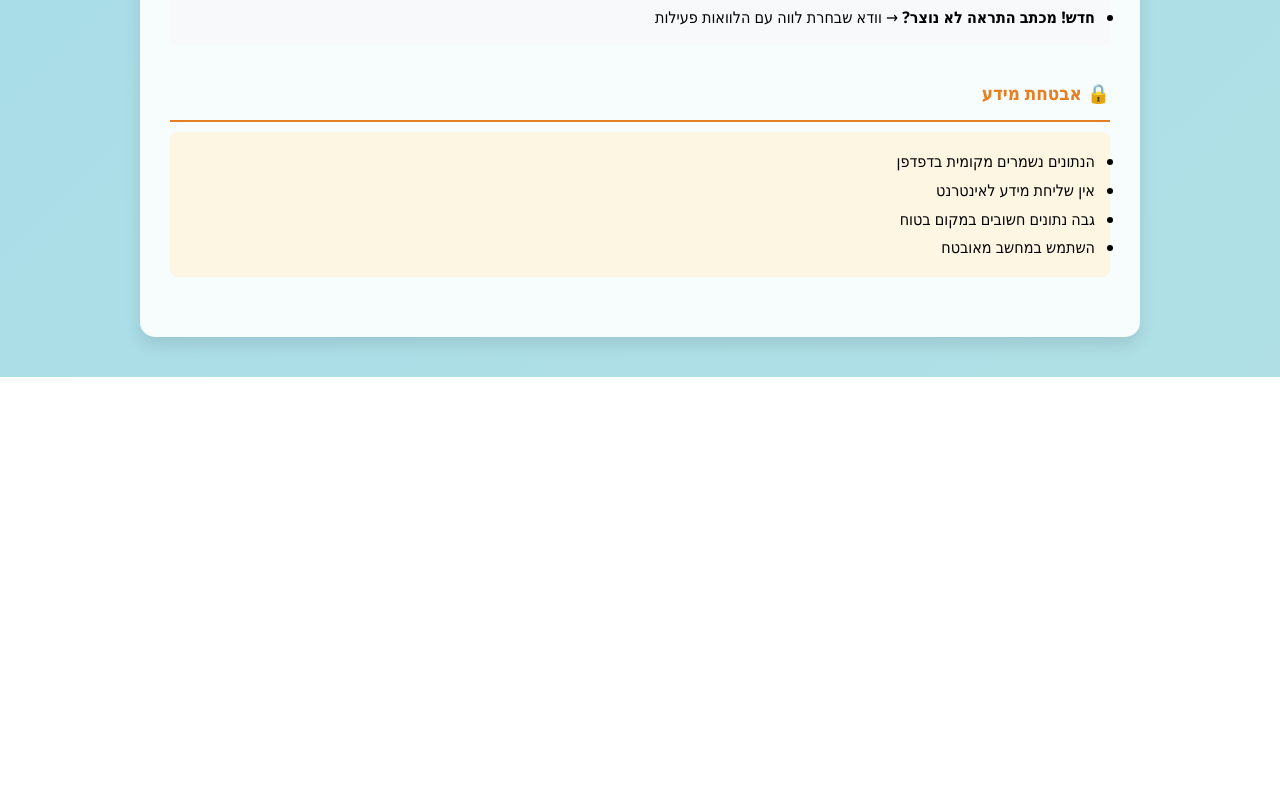
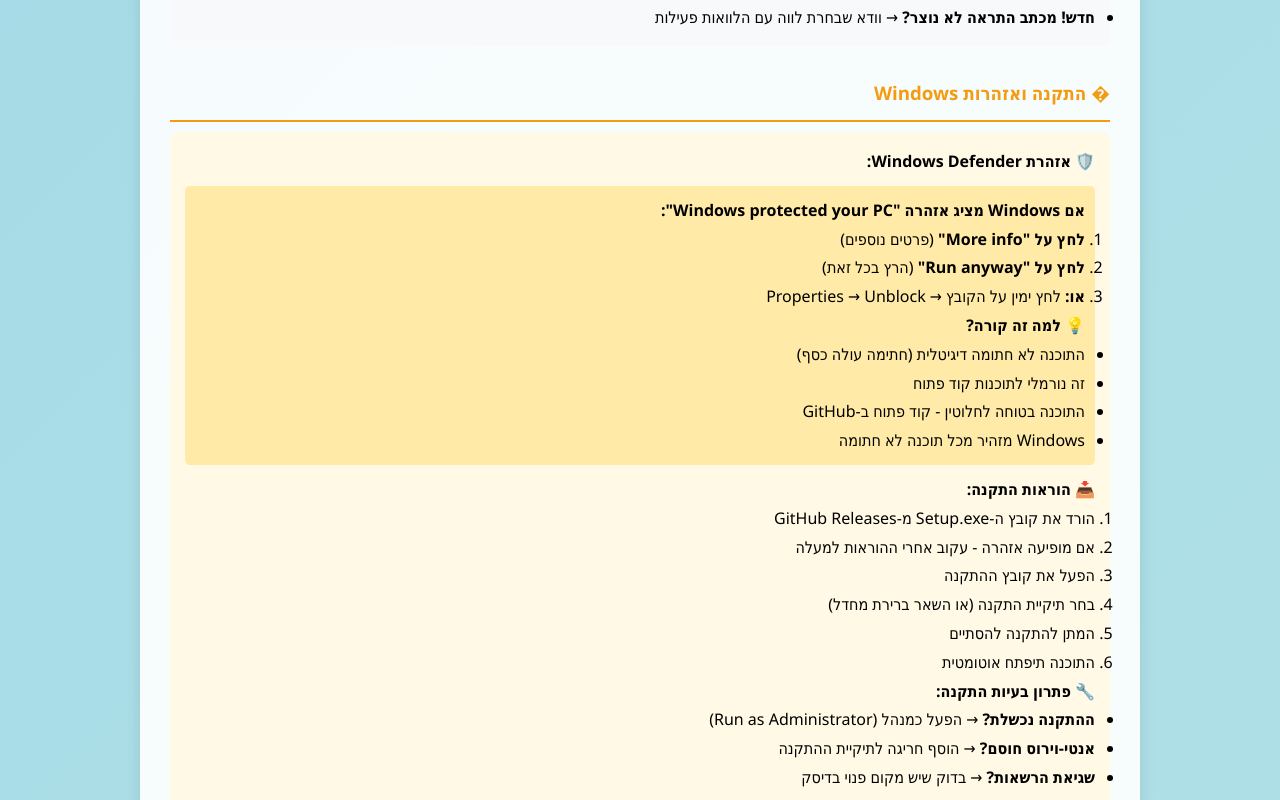
Before and after one commit to sh5616107/gemach-management-system, a React (Vite) app: page /#/help in a window 1280 px wide. Shown: the part 8000-8800 px from the top of the page. Before the commit the page ends 8377 px from the top, so only its background shows below. Built offline with nearby package versions, Linux system fonts and the light colour scheme.

Commit message:
גרסה 2.9.2 - שיפור הגדרות בנייה והוספת מדריך התקנה

```diff
--- a/package.json
+++ b/package.json
@@ -1,6 +1,6 @@
 {
   "name": "gemach-management-system",
-  "version": "2.9.1",
+  "version": "2.9.2",
   "description": "Gemach Management System - Comprehensive system for managing loans, deposits and donations",
   "main": "electron.js",
   "homepage": "./",
--- a/src/pages/HelpPage.tsx
+++ b/src/pages/HelpPage.tsx
@@ -446,6 +446,48 @@ function HelpPage() {
                         </section>
 
                         <section style={{ marginBottom: '30px' }}>
+                            <h3 style={{ color: '#f39c12', borderBottom: '2px solid #f39c12', paddingBottom: '10px' }}>
+                                � התקנה  ואזהרות Windows
+                            </h3>
+                            <div style={{ background: '#fff9e6', padding: '15px', borderRadius: '8px', margin: '10px 0' }}>
+                                <h4>🛡️ אזהרת Windows Defender:</h4>
+                                <div style={{ background: '#ffeaa7', padding: '10px', borderRadius: '5px', margin: '10px 0' }}>
+                                    <p><strong>אם Windows מציג אזהרה "Windows protected your PC":</strong></p>
+                                    <ol>
+                                        <li><strong>לחץ על "More info"</strong> (פרטים נוספים)</li>
+                                        <li><strong>לחץ על "Run anyway"</strong> (הרץ בכל זאת)</li>
+                                        <li><strong>או:</strong> לחץ ימין על הקובץ → Properties → Unblock</li>
+                                    </ol>
+
+                                    <p><strong>💡 למה זה קורה?</strong></p>
+                                    <ul>
+                                        <li>התוכנה לא חתומה דיגיטלית (חתימה עולה כסף)</li>
+                                        <li>זה נורמלי לתוכנות קוד פתוח</li>
+                                        <li>התוכנה בטוחה לחלוטין - קוד פתוח ב-GitHub</li>
+                                        <li>Windows מזהיר מכל תוכנה לא חתומה</li>
+                                    </ul>
+                                </div>
+
+                                <h4>📥 הוראות התקנה:</h4>
+                                <ol>
+                                    <li>הורד את קובץ ה-Setup.exe מ-GitHub Releases</li>
+                                    <li>אם מופיעה אזהרה - עקוב אחרי ההוראות למעלה</li>
+                                    <li>הפעל את קובץ ההתקנה</li>
+                                    <li>בחר תיקיית התקנה (או השאר ברירת מחדל)</li>
+                                    <li>המתן להתקנה להסתיים</li>
+                                    <li>התוכנה תיפתח אוטומטית</li>
+                                </ol>
+
+                                <h4>🔧 פתרון בעיות התקנה:</h4>
+                                <ul>
+                                    <li><strong>ההתקנה נכשלת?</strong> → הפעל כמנהל (Run as Administrator)</li>
+                                    <li><strong>אנטי-וירוס חוסם?</strong> → הוסף חריגה לתיקיית ההתקנה</li>
+                                    <li><strong>שגיאת הרשאות?</strong> → בדוק שיש מקום פנוי בדיסק</li>
+                                </ul>
+                            </div>
+                        </section>
+
+                        <section style={{ marginBottom: '30px' }}>
                             <h3 style={{ color: '#e67e22', borderBottom: '2px solid #e67e22', paddingBottom: '10px' }}>
                                 🔒 אבטחת מידע
                             </h3>
```
Also changed, not shown: package-electron.json (+7 -3 lines).
